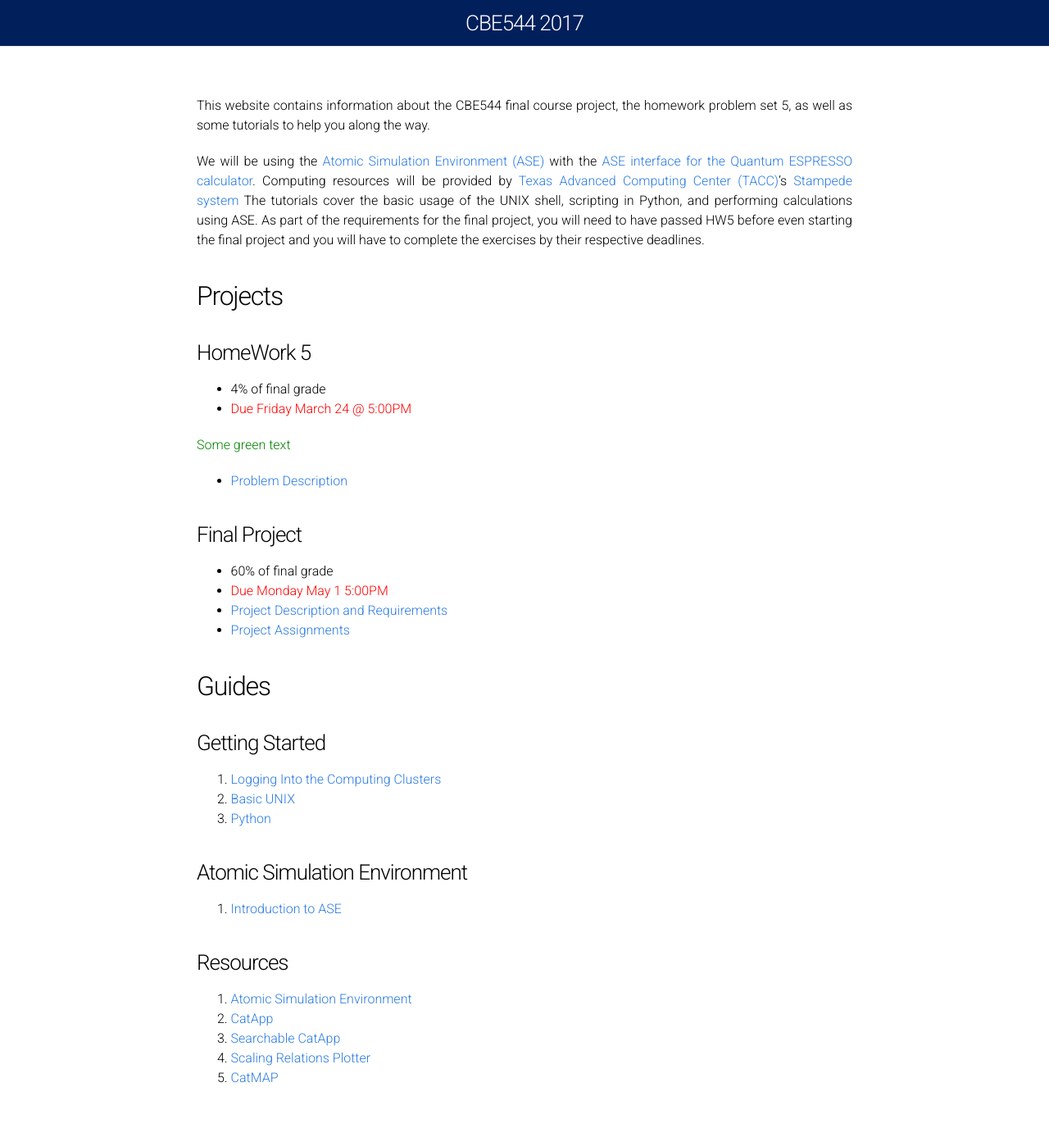
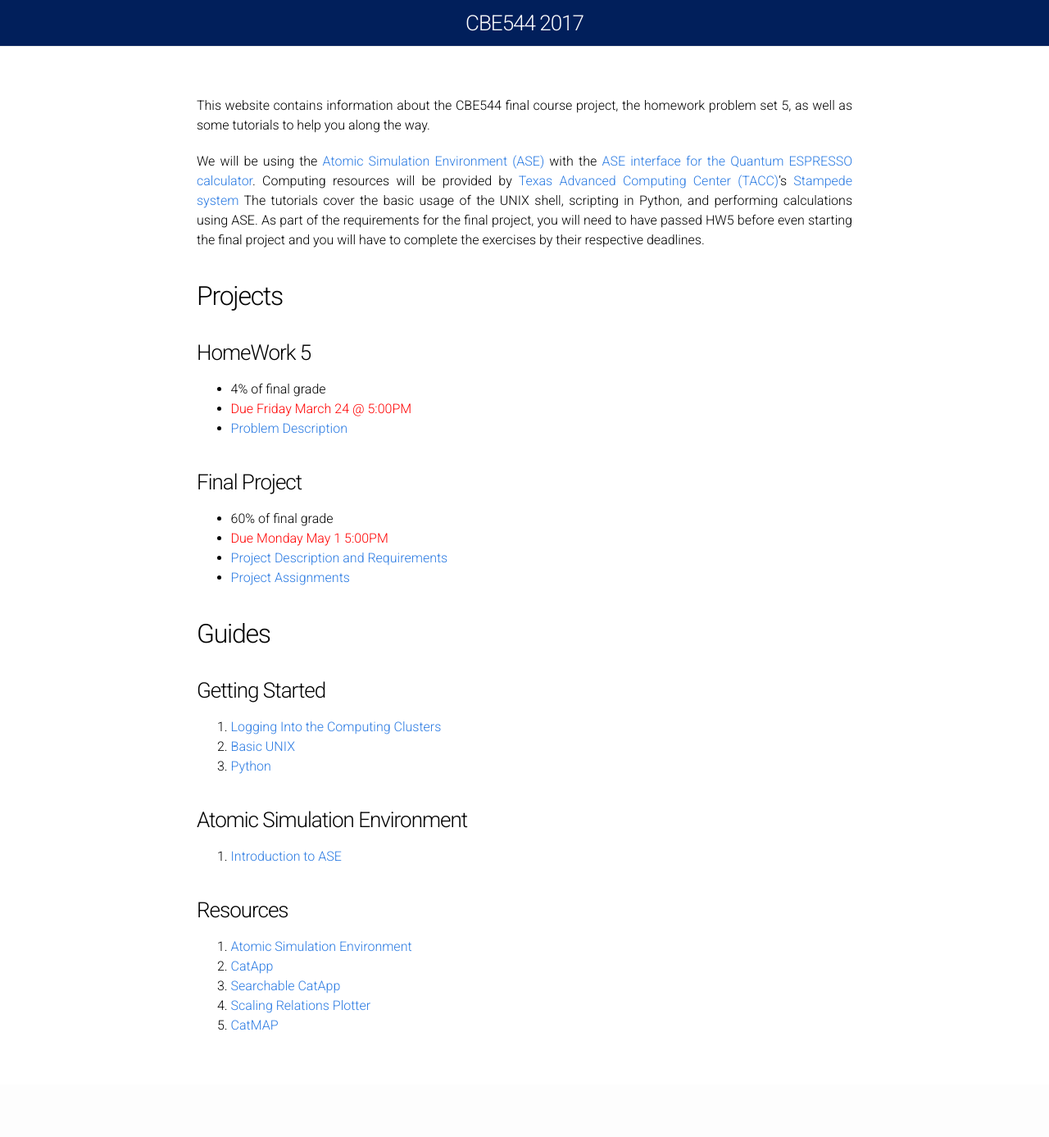
Before and after one commit to vojale/CBE544-2018.github.io, a Jekyll site: the page built from Index.md, in a window 1280 px wide. Shown: the whole page at 82% size. Built offline with Jekyll 4.4.1, drawn with Linux system fonts in a browser that asks for light colours; after the commit the page ends 1323 px from its top, so only the background shows below that.

Commit message:
Update Index.md

```diff
--- a/Index.md
+++ b/Index.md
@@ -13,7 +13,6 @@ We will be using the [Atomic Simulation Environment (ASE)](https://wiki.fysik.dt
 ### HomeWork 5 ###
 * 4% of final grade
 * <font color="red"> Due Friday March 24 @ 5:00PM </font>
-<font color="green"> Some green text </font>
 * [Problem Description](/HW5)
 
 ### Final Project ###
```
